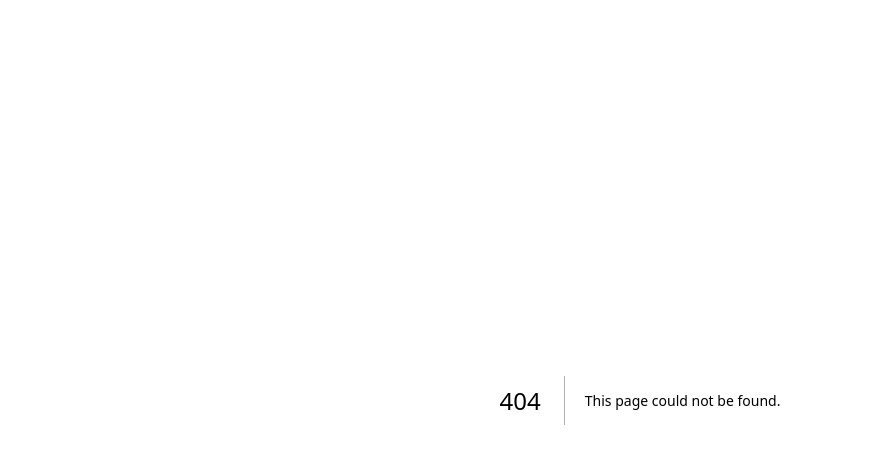
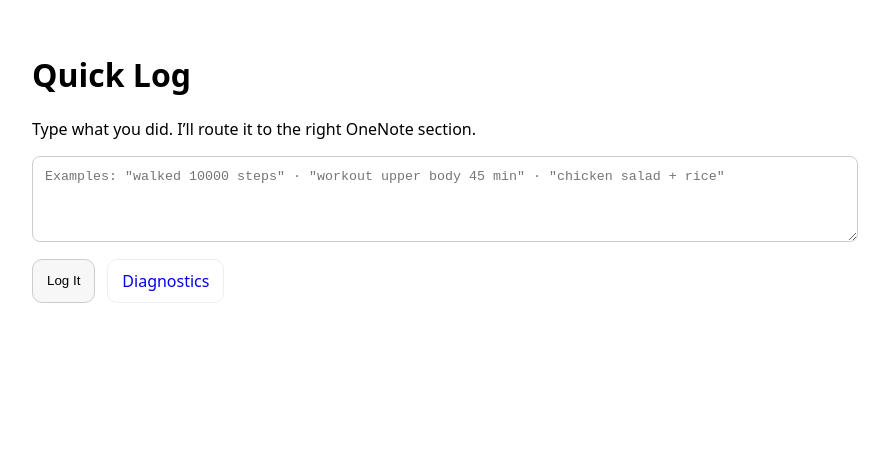
Before and after one commit to tchaudhry907/alice-onenote-router, a Next.js app: page /log in a window 1280 px wide. Before the commit this address had no page. Shown: the top 464 px of the page, without its empty margins (0-889 px from the left). Built offline with nearby package versions, Linux system fonts and the light colour scheme.

Commit message:
Create LogPage component for logging actions

```diff
--- /dev/null
+++ b/pages/log.js
@@ -0,0 +1,50 @@
+// pages/log.js
+import { useState } from 'react';
+
+export default function LogPage() {
+  const [text, setText] = useState('');
+  const [out, setOut] = useState(null);
+  const [busy, setBusy] = useState(false);
+
+  async function submit() {
+    if (!text.trim()) return;
+    setBusy(true); setOut(null);
+    try {
+      const r = await fetch('/api/log', {
+        method: 'POST',
+        headers: { 'Content-Type': 'application/json' },
+        body: JSON.stringify({ text }),
+      });
+      const j = await r.json();
+      setOut(j);
+    } catch (e) {
+      setOut({ ok: false, error: String(e) });
+    }
+    setBusy(false);
+  }
+
+  return (
+    <div style={{ fontFamily:'system-ui,-apple-system,Segoe UI,Roboto,sans-serif', padding:24, maxWidth:800 }}>
+      <h1>Quick Log</h1>
+      <p>Type what you did. I’ll route it to the right OneNote section.</p>
+      <textarea
+        value={text}
+        onChange={(e)=>setText(e.target.value)}
+        rows={4}
+        style={{ width:'100%', padding:12, borderRadius:8, border:'1px solid #ccc' }}
+        placeholder='Examples: "walked 10000 steps" · "workout upper body 45 min" · "chicken salad + rice"'
+      />
+      <div style={{ marginTop:12, display:'flex', gap:12 }}>
+        <button onClick={submit} disabled={busy} style={{ padding:'10px 14px', borderRadius:10, border:'1px solid #ccc', background:'#f7f7f7', cursor:'pointer' }}>
+          {busy ? 'Logging…' : 'Log It'}
+        </button>
+        <a href="/debug/diagnostics" style={{ padding:'10px 14px', borderRadius:10, border:'1px solid #eee', textDecoration:'none' }}>Diagnostics</a>
+      </div>
+      {out && (
+        <pre style={{ marginTop:16, background:'#fafafa', padding:12, borderRadius:8, whiteSpace:'pre-wrap' }}>
+{JSON.stringify(out, null, 2)}
+        </pre>
+      )}
+    </div>
+  );
+}
```
